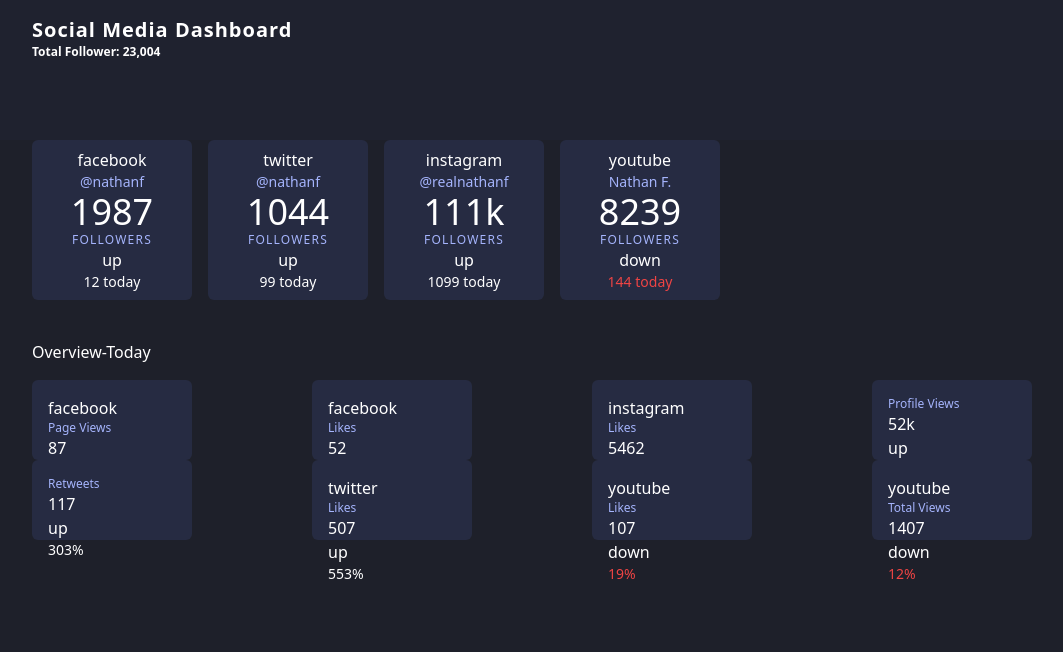
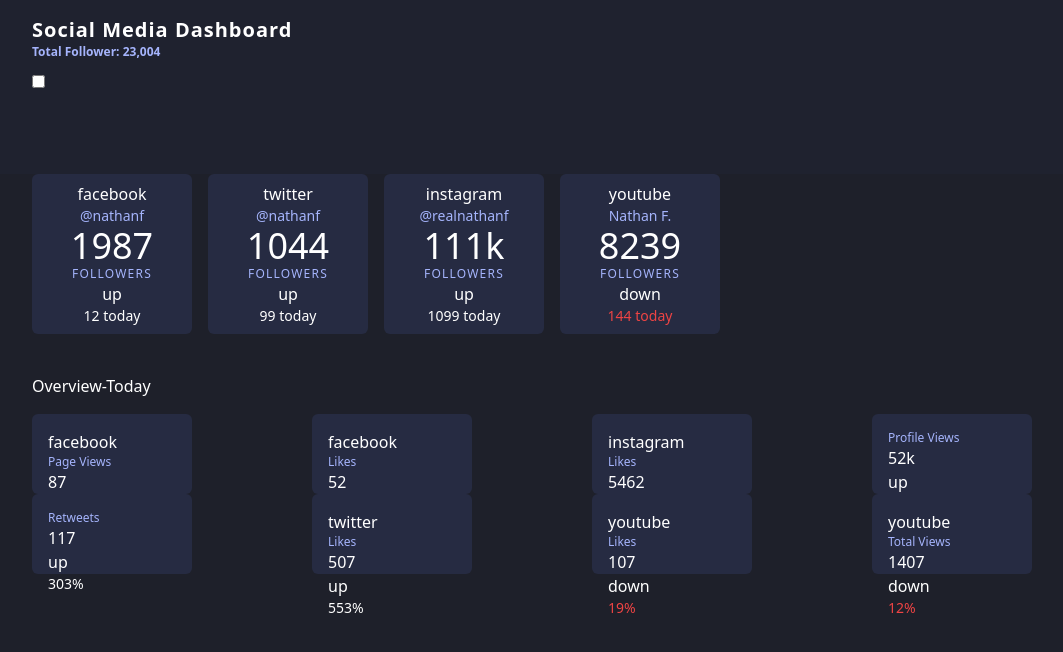
Before and after one commit to ChristalBell/dashboard, a plain HTML site: page index.html in a window 1280 px wide. Shown: the whole page, without its empty margins (48-1111 px from the left). Drawn offline with nearby package versions, Linux system fonts and the light colour scheme.

Commit message:
trying to add slider, currently still check box

```diff
--- a/index.html
+++ b/index.html
@@ -12,9 +12,13 @@
   <body style="background-color: #1e202a; color: white">
     <div style="background-color: #1f222f" class="pt-4 pb-20 px-20">
       <h1 class="text-xl font-bold tracking-wider">Social Media Dashboard</h1>
-      <p class="font-bold text-xs">Total Follower: 23,004</p>
+      <p class="font-bold text-xs text-indigo-300">Total Follower: 23,004</p>
+
+      <label class="switch">
+        <input type="checkbox" />
+        <span class="inline-block relative h-7 w-14" onclick="toggle()"></span>
+      </label>
     </div>
-    <div class="toggle"></div>
 
     <div class="flex px-20 pb-10">
       <div
```
